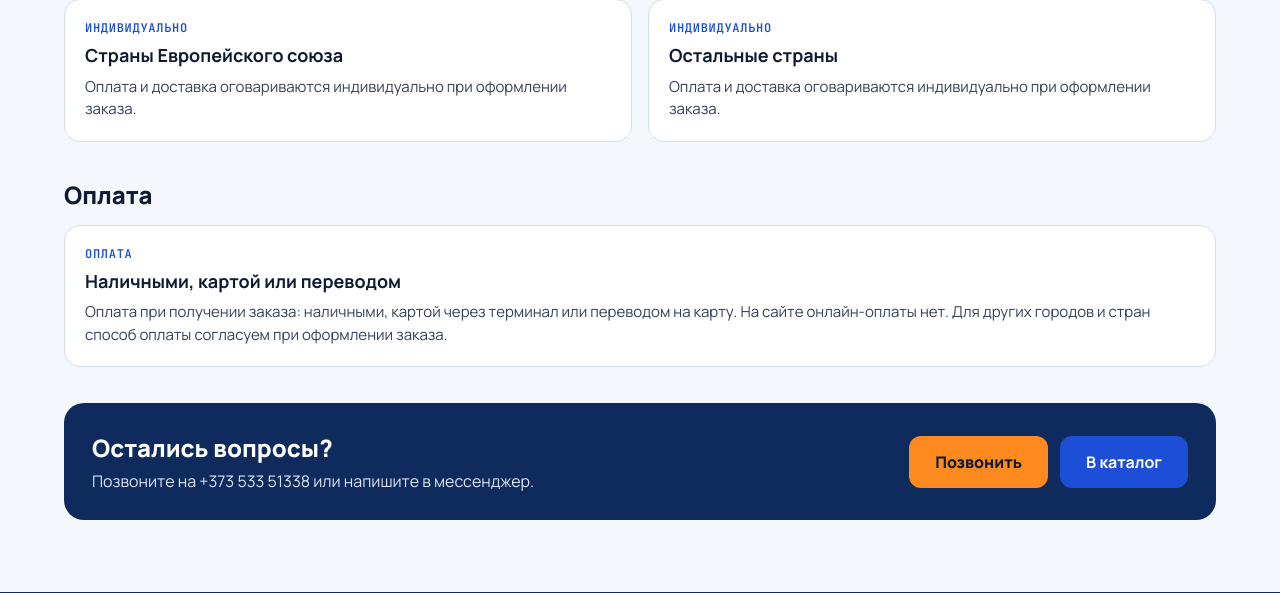
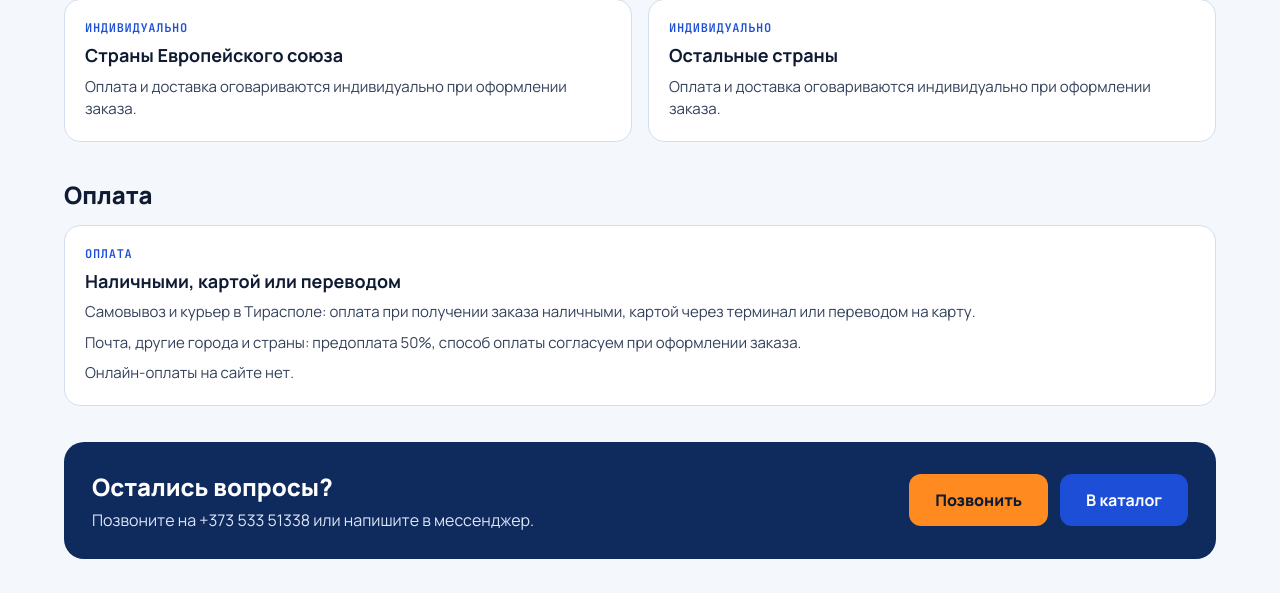
Before and after one commit to volodyaq/tirelcom-theme, a WordPress theme: template tirelcom/page-dostavka-i-oplata.php in a window 1280 px wide. Shown: the part 1199-1792 px from the top of the page. Run offline with PHP 8.4 and a stand-in for WordPress, Linux system fonts and the light colour scheme; the site name, menu and one post (Sample post) are stand-ins, and other content is empty.

Commit message:
Оплата: предоплата 50% для почты и других городов
Co-Authored-By: Claude Sonnet 5.5 <noreply@anthropic.com>
Claude-Session: https://claude.ai/code/session_01DRkBNSJ5bNtWShG17rKdD8

```diff
--- a/tirelcom/page-dostavka-i-oplata.php
+++ b/tirelcom/page-dostavka-i-oplata.php
@@ -38,7 +38,7 @@ tek_group('Европа и весь мир', [
  ['ИНДИВИДУАЛЬНО','Остальные страны',['Оплата и доставка оговариваются индивидуально при оформлении заказа.']],
 ]);
 tek_group('Оплата', [
- ['ОПЛАТА','Наличными, картой или переводом',['Оплата при получении заказа: наличными, картой через терминал или переводом на карту. На сайте онлайн-оплаты нет. Для других городов и стран способ оплаты согласуем при оформлении заказа.']],
+ ['ОПЛАТА','Наличными, картой или переводом',['Самовывоз и курьер в Тирасполе: оплата при получении заказа наличными, картой через терминал или переводом на карту.','Почта, другие города и страны: предоплата 50%, способ оплаты согласуем при оформлении заказа.','Онлайн-оплаты на сайте нет.']],
 ]);
 ?>
 <section style="background:#0F2A5C;color:#FFFFFF;border-radius:20px;padding:28px;display:flex;flex-wrap:wrap;gap:16px 24px;align-items:center;justify-content:space-between">
--- a/tirelcom/woocommerce/checkout/form-checkout.php
+++ b/tirelcom/woocommerce/checkout/form-checkout.php
@@ -58,7 +58,7 @@ $cur = isset($_POST['tek_delivery']) ? sanitize_text_field($_POST['tek_delivery'
 
 <section style="background:#FFFFFF;border:1px solid #D5DEEE;border-radius:20px;padding:24px 28px;display:flex;flex-direction:column;gap:10px">
 <h2 style="margin:0;font-size:20px;font-weight:800">3. Оплата</h2>
-<div style="font-size:16px;line-height:1.5">Оплата при получении: наличными, картой через терминал или переводом на карту. Онлайн-оплаты на сайте нет.</div>
+<div style="font-size:16px;line-height:1.5">Самовывоз и курьер в Тирасполе: оплата при получении наличными, картой через терминал или переводом на карту. Для почты и других городов предоплата 50%, способ согласуем по телефону. Онлайн-оплаты на сайте нет.</div>
 </section>
 
 <div style="display:flex;flex-direction:column;gap:12px">
```
